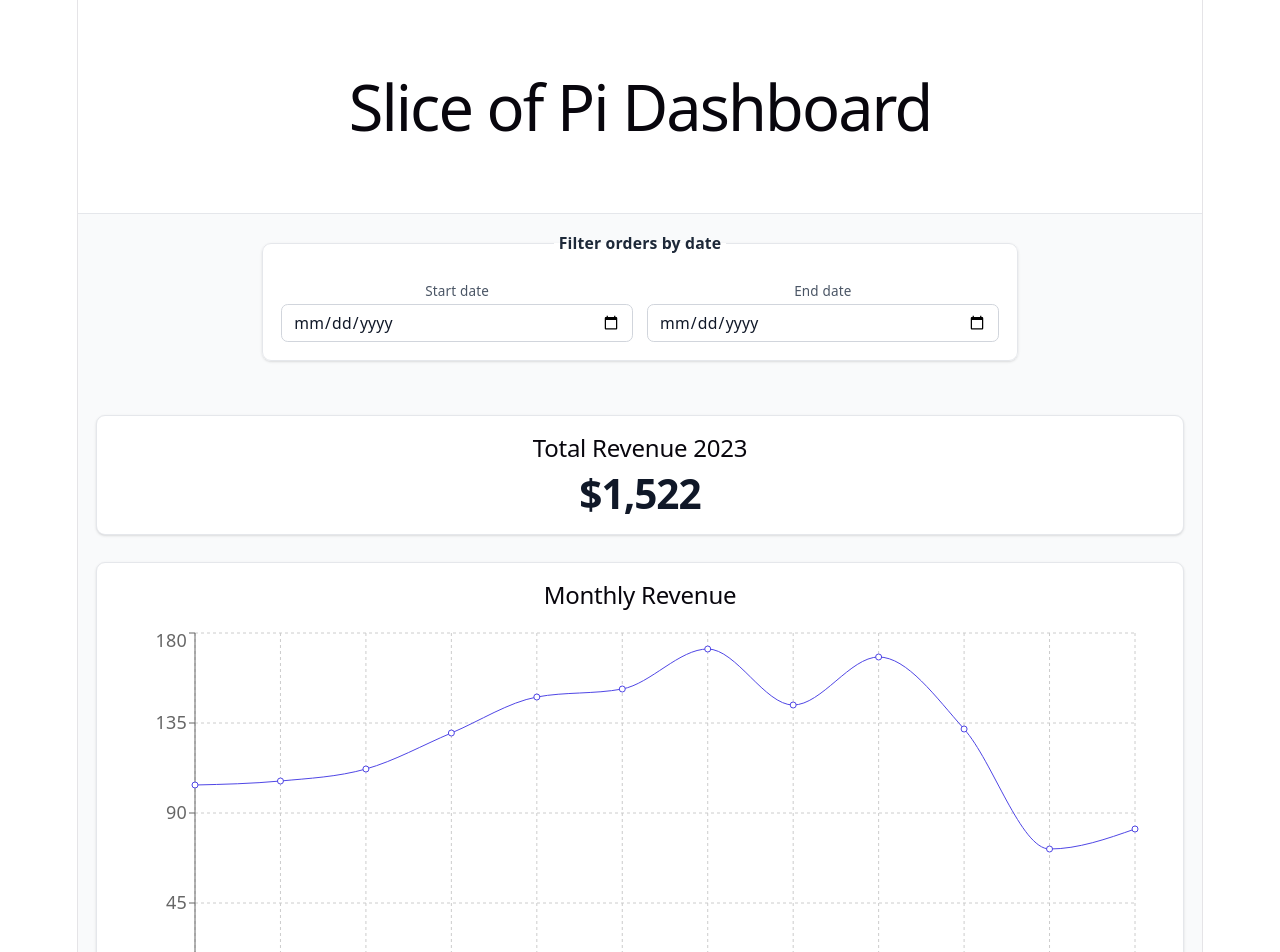
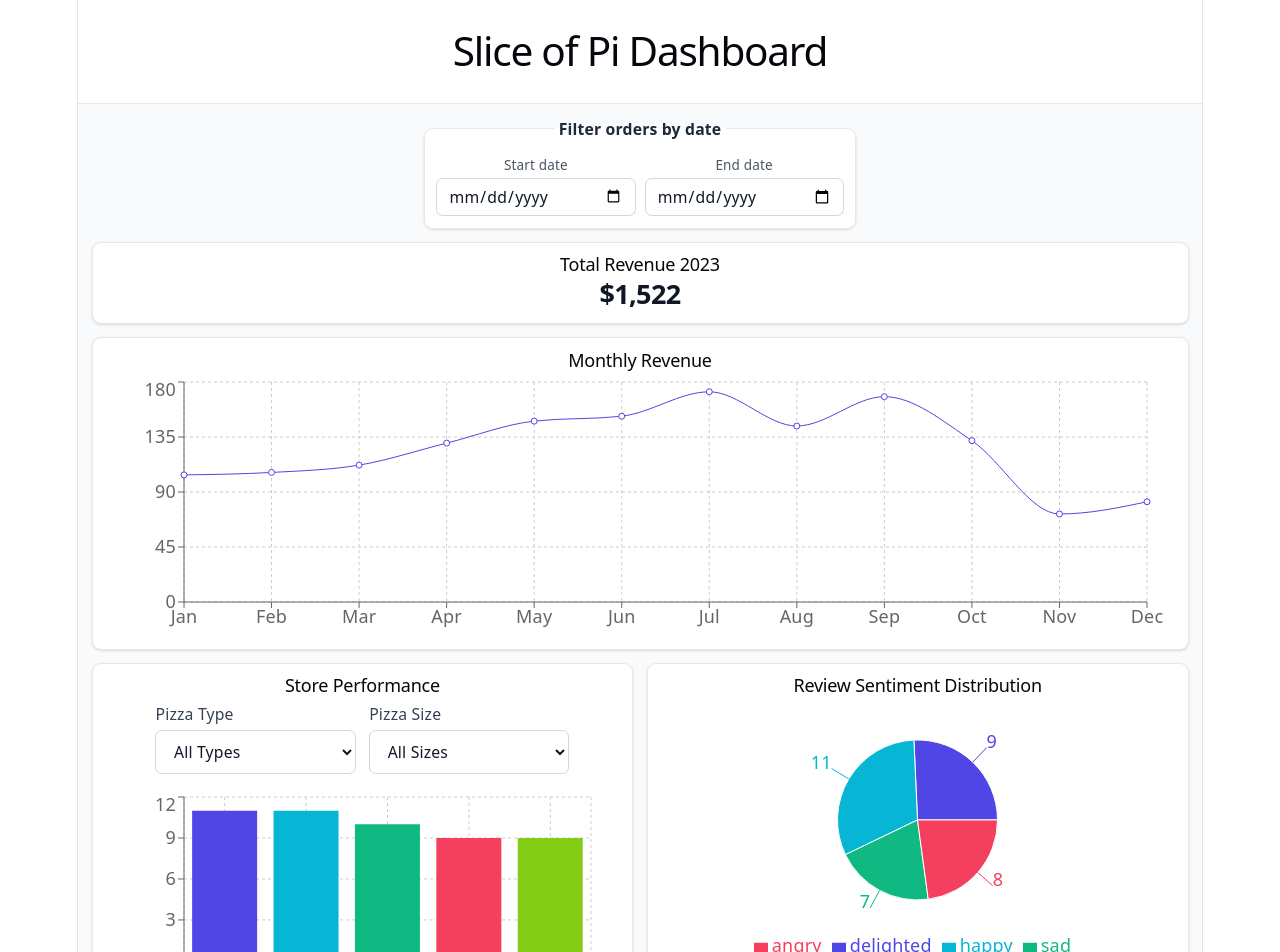
Before and after one commit to saoussen-slii/a-slice-of-pi-dashboard, a React (Vite) app: page / in a window 1280 px wide. Shown: the top 952 px of the page. Built offline with nearby package versions, Linux system fonts and the light colour scheme.

Commit message:
Refactor: ajouter une fonction utilitaire + modifier le styling

```diff
--- a/src/App.tsx
+++ b/src/App.tsx
@@ -9,6 +9,7 @@ import { DateFilters } from "./components/filters";
 import TotalRevenueCard from "./components/kpi";
 import { orders, reviews } from "./data";
 import type { Order, Review } from "./types.ts";
+import { filterByDateRange } from "./utils";
 
 const allOrders = orders as Order[];
 
@@ -16,22 +17,13 @@ const App = () => {
   const [startDate, setStartDate] = useState("");
   const [endDate, setEndDate] = useState("");
   const filteredOrders = useMemo(
-    () =>
-      allOrders.filter(
-        (order) =>
-          (!startDate || order.date >= startDate) &&
-          (!endDate || order.date <= endDate),
-      ),
-    [startDate, endDate],
+    () => filterByDateRange(allOrders, startDate, endDate),
+    [allOrders, startDate, endDate],
   );
+
   const filteredReviews = useMemo(
-    () =>
-      (reviews as Review[]).filter(
-        (review) =>
-          (!startDate || review.date >= startDate) &&
-          (!endDate || review.date <= endDate),
-      ),
-    [startDate, endDate],
+    () => filterByDateRange(reviews as Review[], startDate, endDate),
+    [reviews, startDate, endDate],
   );
 
   const handleStartDateChange = (event: ChangeEvent<HTMLInputElement>) => {
@@ -44,13 +36,13 @@ const App = () => {
 
   return (
     <div className="w-full min-w-0 min-h-screen bg-gray-50">
-      <header className="border-b border-gray-200 bg-white px-4 py-6 sm:px-6 sm:py-8 text-center">
-        <h1 className="m-0 text-3xl font-bold tracking-tight text-gray-900 sm:text-4xl md:text-5xl">
+      <header className="border-b border-gray-200 bg-white px-3 py-2 sm:px-4 sm:py-3 text-center">
+        <h1 className="m-0 font-bold tracking-tight text-gray-900">
           Slice of Pi Dashboard
         </h1>
       </header>
 
-      <main className="mx-auto grid w-full min-w-0 max-w-6xl grid-cols-1 gap-6 p-4 xl:grid-cols-2">
+      <main className="mx-auto grid w-full min-w-0 max-w-6xl grid-cols-1 gap-3 p-2 sm:p-3 xl:grid-cols-2">
         <div className="xl:col-span-2">
           <DateFilters
             startDate={startDate}
@@ -71,7 +63,7 @@ const App = () => {
         <ReviewPieChart reviews={filteredReviews} />
       </main>
 
-      <footer className="mt-8 border-t border-gray-200 bg-white px-4 py-5 text-center text-sm text-gray-500 sm:mt-10 sm:py-6">
+      <footer className="mt-3 border-t border-gray-200 bg-white px-3 py-2 text-center text-xs text-gray-500 sm:mt-4 sm:py-3">
         <p>© 2026 A Slice of Pi</p>
       </footer>
     </div>
--- a/src/common/ChartCard.tsx
+++ b/src/common/ChartCard.tsx
@@ -4,7 +4,7 @@ interface ChartCardProps {
 }
 
 export const ChartCard = ({ title, children }: ChartCardProps) => (
-  <section className="chart-card flex min-w-0 flex-col gap-2.5 rounded-lg border border-gray-200 bg-white p-4 shadow-sm">
+  <section className="chart-card flex min-w-0 flex-col gap-1.5 rounded-lg border border-gray-200 bg-white p-2.5 shadow-sm">
     <header>
       <h2>{title}</h2>
     </header>
--- a/src/components/charts/MonthlyRevenueLineChart.tsx
+++ b/src/components/charts/MonthlyRevenueLineChart.tsx
@@ -22,7 +22,7 @@ const MonthlyRevenueLineChart = ({ orders }: MonthlyRevenueLineChartProps) => {
   const monthlyRevenueData = calculateTotalRevenueByMonth(orders, prices);
   return (
     <ChartCard title="Monthly Revenue">
-      <ResponsiveContainer width="100%" height={400}>
+      <ResponsiveContainer width="100%" height={260}>
         <LineChart
           data={monthlyRevenueData}
           margin={{
--- a/src/components/charts/ReviewPieChart.tsx
+++ b/src/components/charts/ReviewPieChart.tsx
@@ -20,7 +20,7 @@ const ReviewPieChart = ({ reviews }: ReviewPieChartProps) => {
 
   return (
     <ChartCard title="Review Sentiment Distribution">
-      <ResponsiveContainer width="100%" height={400}>
+      <ResponsiveContainer width="100%" height={260}>
         <PieChart>
           <Pie
             data={sentimentCounts}
--- a/src/components/charts/StoreBarChart.tsx
+++ b/src/components/charts/StoreBarChart.tsx
@@ -47,7 +47,7 @@ const StoreBarChart = ({ orders }: StoreBarChartProps) => {
         onPizzaTypeChange={setPizzaType}
         onPizzaSizeChange={setPizzaSize}
       />
-      <ResponsiveContainer width="100%" height={400}>
+      <ResponsiveContainer width="100%" height={260}>
         <BarChart
           data={storeCounts}
           margin={{
--- a/src/components/filters/DateFilters.tsx
+++ b/src/components/filters/DateFilters.tsx
@@ -14,11 +14,11 @@ const DateFilters = ({
   onEndDateChange,
 }: DateFiltersProps) => {
   return (
-    <fieldset className="mx-auto mb-6 w-full max-w-2xl rounded-lg border border-gray-200 bg-white p-4 shadow-sm">
+    <fieldset className="mx-auto w-full max-w-sm rounded-lg border border-gray-200 bg-white p-2.5 shadow-sm">
       <legend className="px-1 text-sm font-semibold text-gray-800">
         Filter orders by date
       </legend>
-      <div className="mt-2 flex flex-col gap-3 sm:flex-row">
+      <div className="mt-1 flex flex-col gap-2 sm:flex-row">
         <label className="flex min-w-0 flex-1 flex-col gap-1 text-xs font-medium text-gray-600">
           Start date
           <input
--- a/src/components/kpi/TotalRevenueCard.tsx
+++ b/src/components/kpi/TotalRevenueCard.tsx
@@ -4,9 +4,9 @@ import type { Order } from "../../types.ts";
 
 const TotalRevenueCard = () => {
   return (
-    <section className="min-w-0 rounded-lg border border-gray-200 bg-white p-4 text-center shadow-sm">
+    <section className="min-w-0 rounded-lg border border-gray-200 bg-white p-2.5 text-center shadow-sm">
       <h2>Total Revenue 2023</h2>
-      <p className="mt-6 text-4xl font-semibold tracking-tight text-gray-900">
+      <p className="mt-2 text-2xl font-semibold tracking-tight text-gray-900">
         {calculateTotalRevenue(orders as Order[], prices, 2023)}
       </p>
     </section>
--- a/src/index.css
+++ b/src/index.css
@@ -86,18 +86,18 @@ h2 {
 }
 
 h1 {
-  font-size: clamp(2rem, 5vw, 3.5rem);
+  font-size: clamp(1.5rem, 3.5vw, 2.25rem);
   letter-spacing: -0.03em;
   line-height: 1.1;
-  margin: clamp(1rem, 3vw, 2rem) 0;
+  margin: clamp(0.5rem, 1.5vw, 0.875rem) 0;
 }
 h2 {
-  font-size: 24px;
+  font-size: 18px;
   line-height: 118%;
   letter-spacing: -0.24px;
-  margin: 0 0 8px;
+  margin: 0;
   @media (max-width: 1024px) {
-    font-size: 20px;
+    font-size: 16px;
   }
 }
 p {
--- /dev/null
+++ b/src/utils/filterByDateRange.ts
@@ -0,0 +1,13 @@
+export const filterByDateRange = <T extends { date: string }>(
+  items: T[],
+  startDate: string | null,
+  endDate: string | null,
+): T[] => {
+  if (!startDate && !endDate) return items;
+
+  return items.filter(
+    (item) =>
+      (!startDate || item.date >= startDate) &&
+      (!endDate || item.date <= endDate),
+  );
+};
--- a/src/utils/index.ts
+++ b/src/utils/index.ts
@@ -3,3 +3,4 @@ export {
   calculateTotalRevenue,
   calculateTotalRevenueByMonth,
 } from "./calculateTotalRevenue.ts";
+export { filterByDateRange } from "./filterByDateRange.ts";
```
